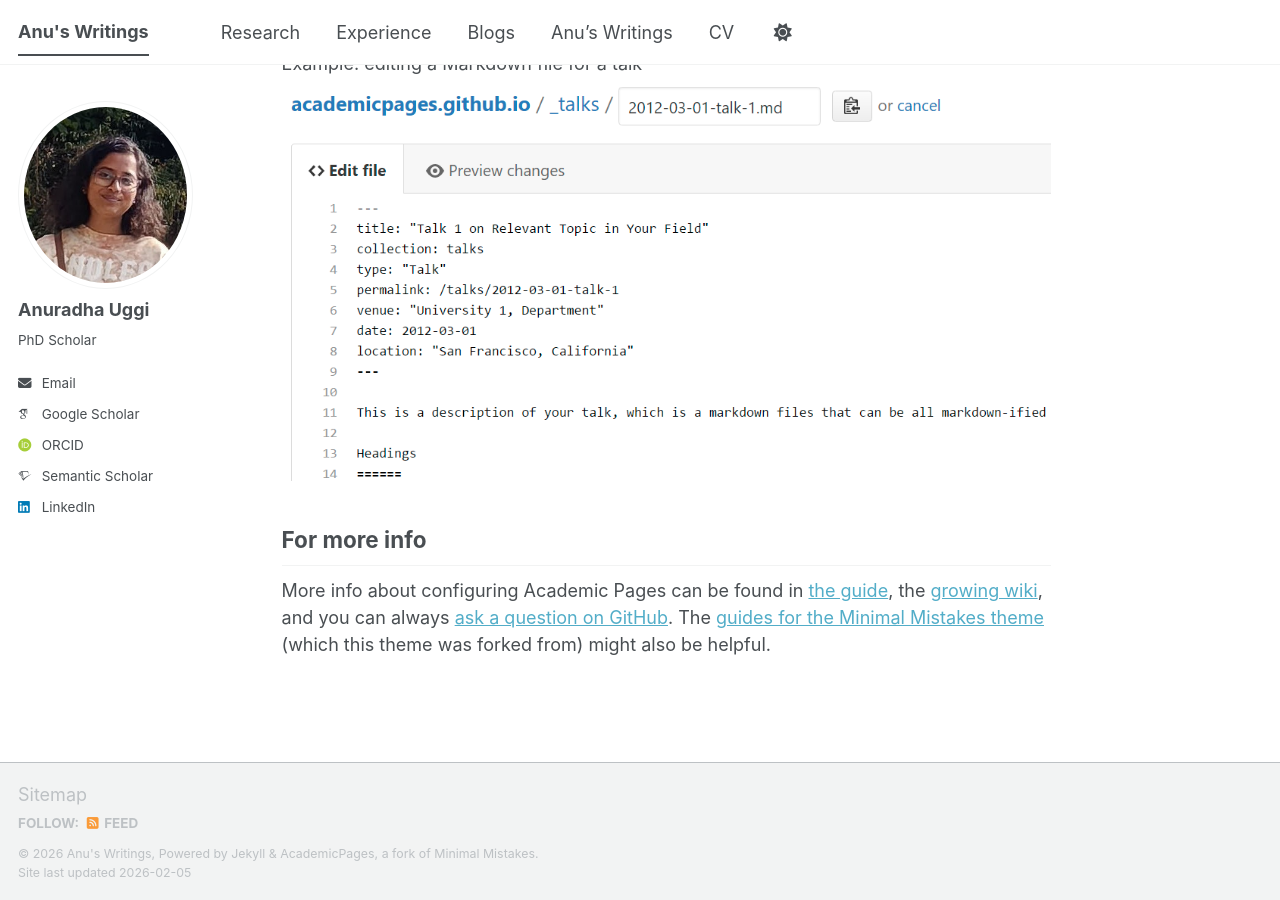
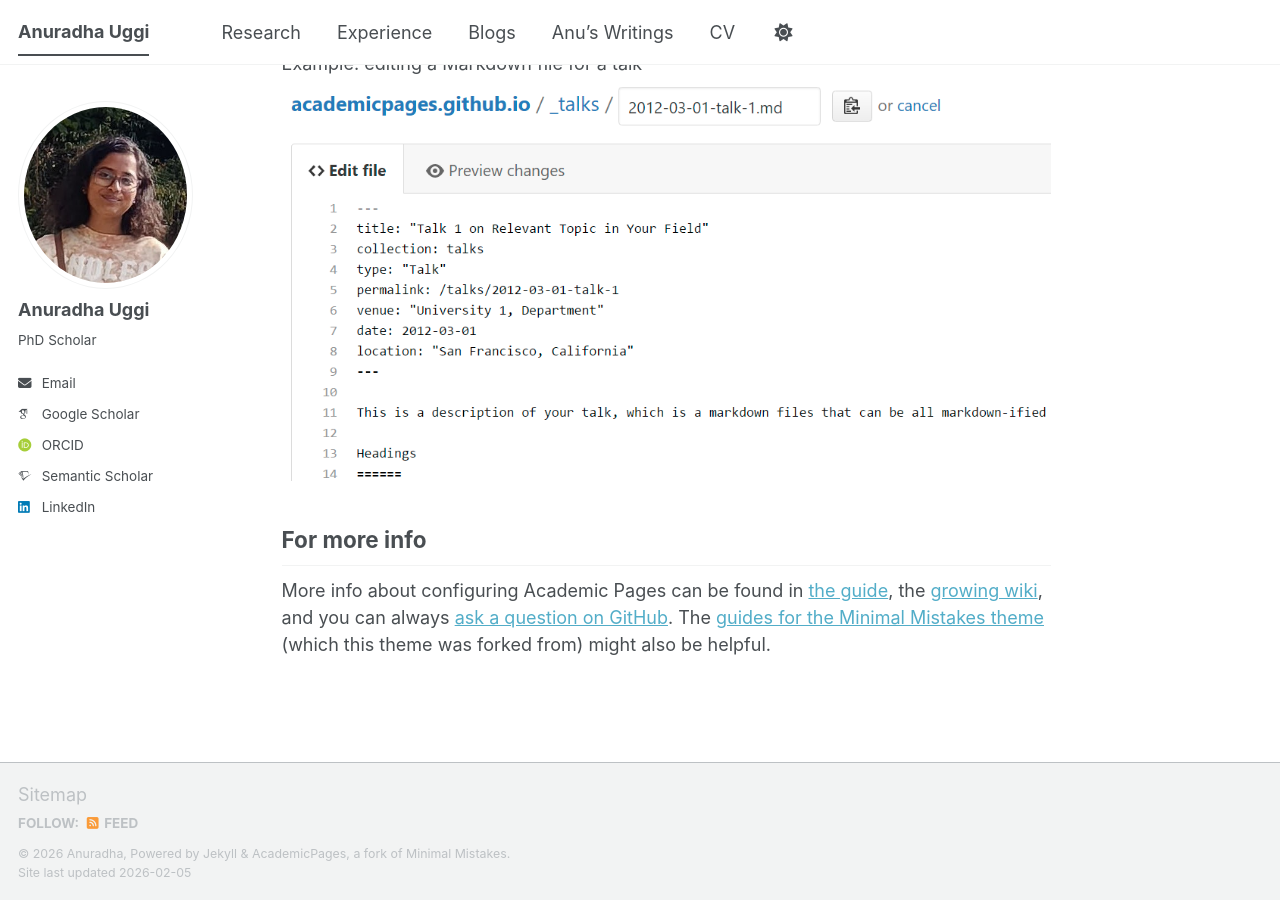
Before and after one commit to Anuradha-Uggi/anuradha-uggi.github.io, a Jekyll site: the page built from _pages/about.md, in a window 1280 px wide and 900 px high, scrolled down 2720 px. Built offline with Jekyll 4.4.1, drawn with Linux system fonts in a browser that asks for light colours; some web fonts are replaced; a script bundle is joined from its source files by our own code; library files that are not in the unit come from our copies.

Commit message:
Update site title and name in configuration

```diff
--- a/_config.yml
+++ b/_config.yml
@@ -9,9 +9,9 @@
 # Basic Site Settings
 locale                   : "en-US"
 site_theme               : "default" # The available themes options are "default", "air", "sunrise", "mint", "dirt" and "contrast"
-title                    : "Anu's Writings" #"Anuradha Uggi" #"Your Name / Site Title"
+title                    : "Anuradha Uggi" #"Your Name / Site Title"
 title_separator          : "-"
-name                     : &name "Anu's Writings" #"Your Name"
+name                     : &name "Anuradha" #"Your Name"
 description              : &description "A repo of all random writings when bored" #"Your Name's academic portfolio"   # Update this with a general description of your site, this is the default if not overridden by a page
 url                      : https://anuradha-uggi.github.io #https://academicpages.github.io # The base hostname & protocol for your site e.g. "https://[your GitHub username].github.io",
                                                            # or if you already have some other page hosted on Github then use "https://[your GitHub username].github.io/[Your Repo Name]"
```
